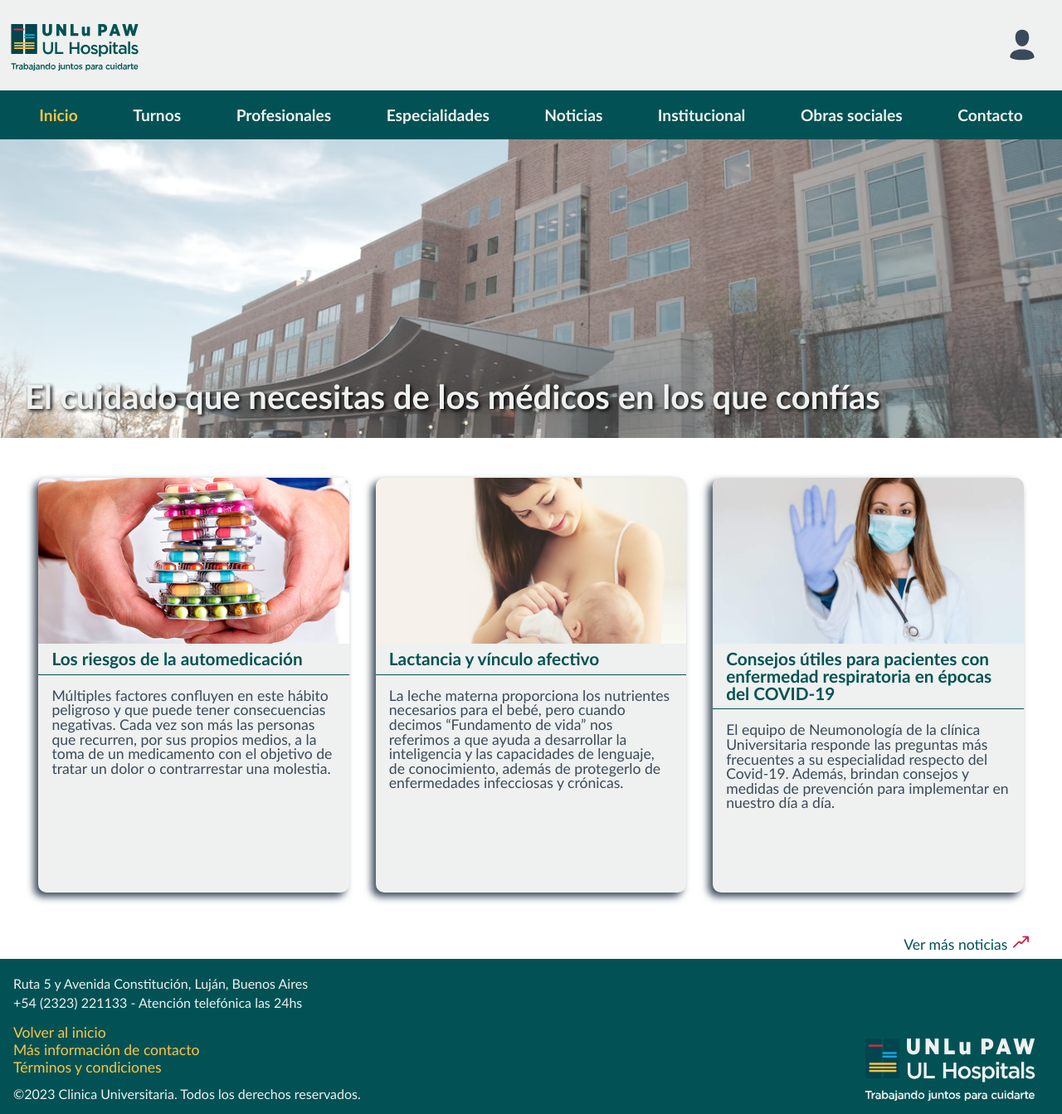
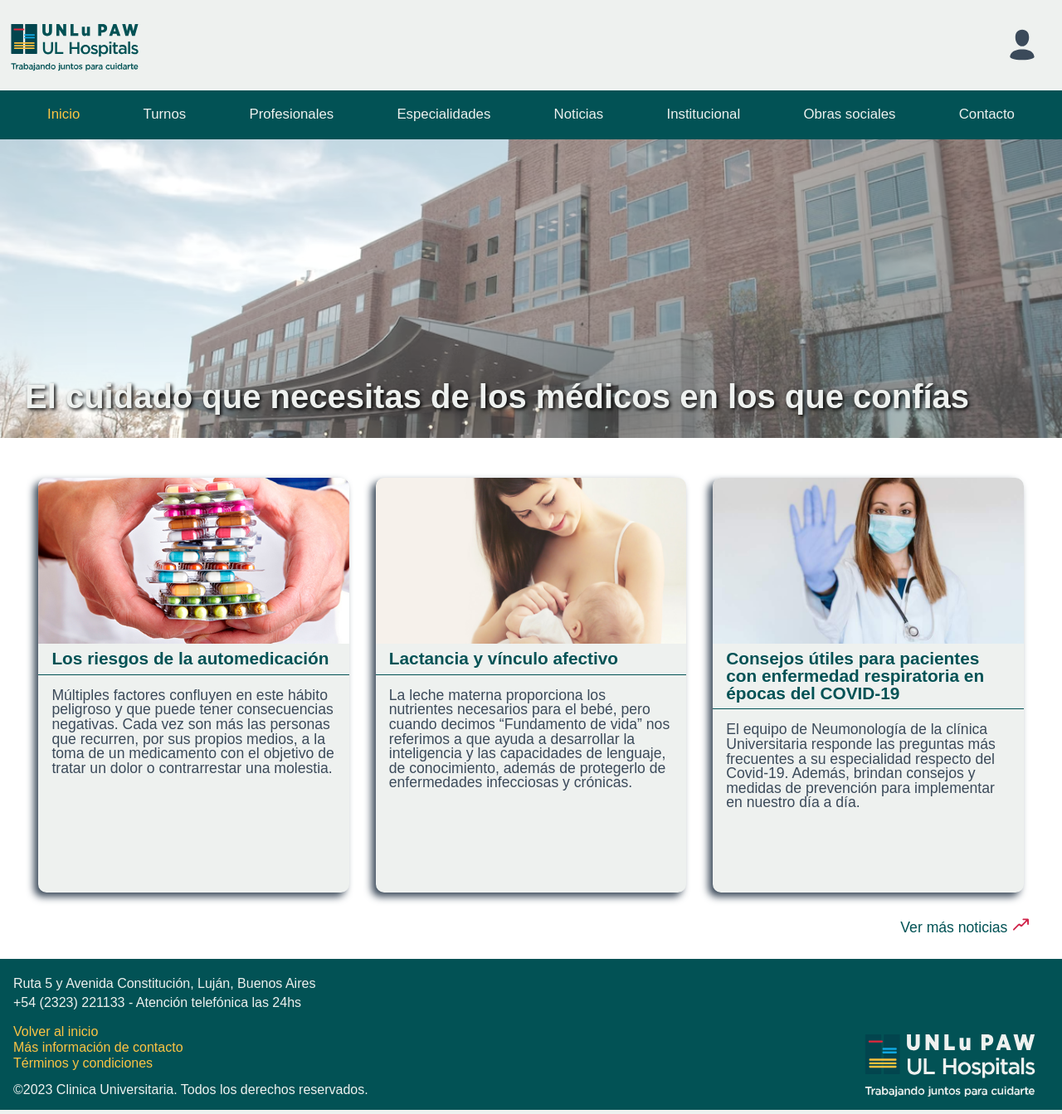
Before and after one commit to matiasgimenezdev/programacion-ambiente-web, a PHP site: page / in a window 1280 px wide. Shown: the whole page at 83% size. Run offline with PHP 8.4, Linux system fonts and the light colour scheme; some web fonts are replaced.

Commit message:
Agrega fuente Gotham

```diff
--- a/styles/global/shared-news.css
+++ b/styles/global/shared-news.css
@@ -97,6 +97,7 @@
 	.new p {
 		text-align: left;
 		font-size: 1.2rem;
+		padding: 1rem;
 	}
 
 	.new:hover {
@@ -127,6 +128,6 @@
 		width: 30%;
 		display: flex;
 		flex-direction: column;
-		height: 400px;
+		height: 450px;
 	}
 }
--- a/styles/global/shared.css
+++ b/styles/global/shared.css
@@ -99,7 +99,7 @@ html {
 }
 
 .footer ul li {
-	font-size: 1.1rem;
+	font-size: 1rem;
 	margin-top: 0.2rem;
 }
 
@@ -194,8 +194,8 @@ main {
 		justify-content: center;
 		gap: 1.5rem;
 		background-color: var(--green);
-		font-weight: 600;
-		font-size: 1.07rem;
+		font-weight: 500;
+		font-size: 1.05rem;
 	}
 
 	.nav-item a {
@@ -217,7 +217,7 @@ main {
 		position: relative;
 	}
 
-	.footer::after {
+	.footer::before {
 		position: absolute;
 		bottom: 15px;
 		right: 15px;
@@ -243,7 +243,7 @@ main {
 
 @media only screen and (min-width: 1000px) {
 	.nav-list {
-		font-size: 1.2rem;
+		font-size: 1.05rem;
 		justify-content: space-evenly;
 		gap: 2rem;
 	}
--- a/styles/global/variables.css
+++ b/styles/global/variables.css
@@ -1,3 +1,4 @@
+@import url('https://fonts.cdnfonts.com/css/gotham');
 :root {
 	--green: #025255;
 	--yellow: #fcc444;
@@ -6,5 +7,6 @@
 	--light-grey: #eef1ef;
 	--grey: #3b4a5a;
 	--font-color: #000000;
-	--font-family: Calibri, sans-serif;
+	/* --font-family: Calibri, sans-serif; */
+	--font-family: 'Gotham', sans-serif;
 }
--- a/styles/home.css
+++ b/styles/home.css
@@ -37,7 +37,7 @@
 	width: 100%;
 	text-align: right;
 	position: absolute;
-	bottom: -40px;
+	bottom: -30px;
 	right: 0;
 }
 
@@ -98,4 +98,8 @@
 		display: block;
 		filter: grayscale(40%);
 	}
+
+	.more-news {
+		bottom: -20px;
+	}
 }
```
